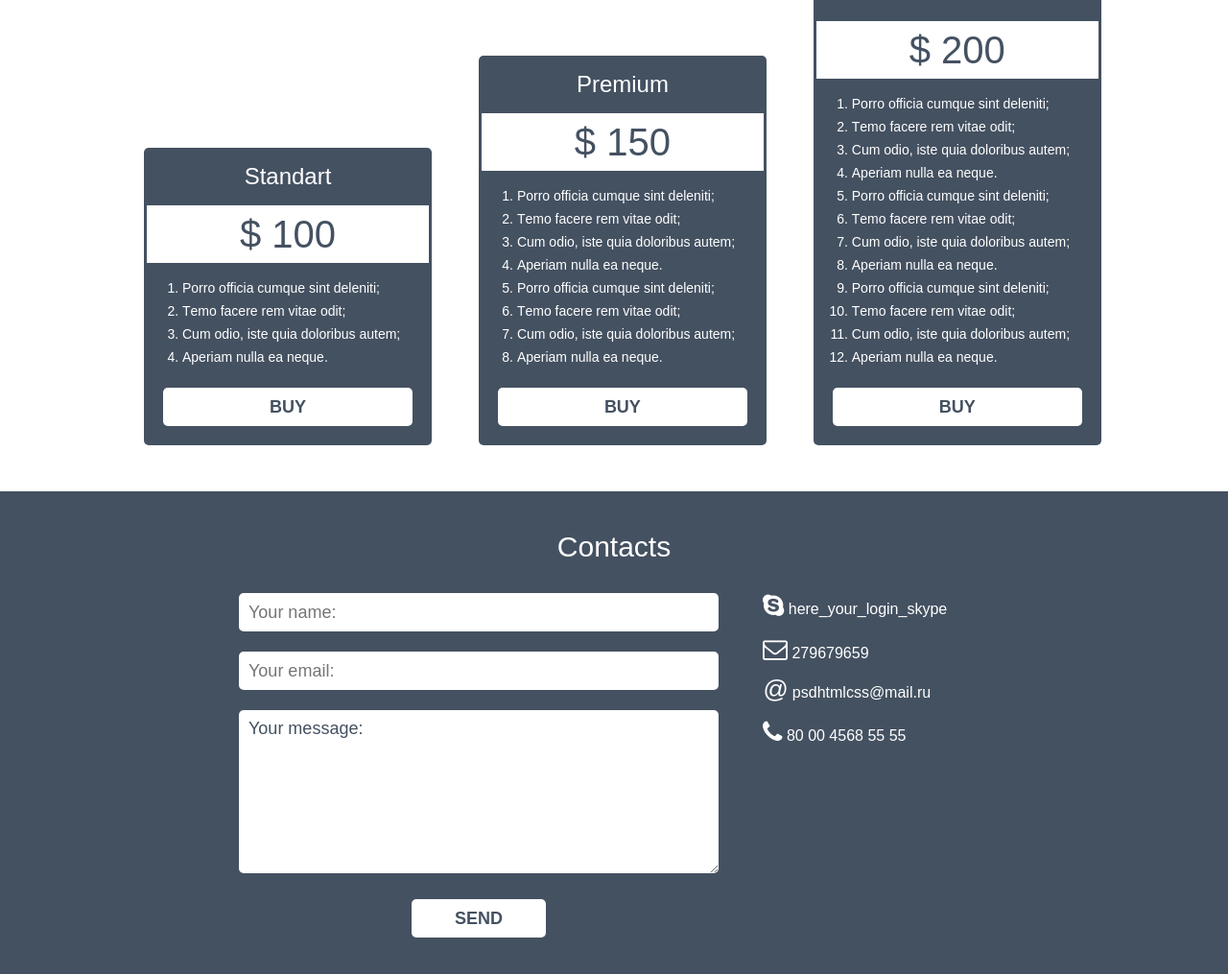
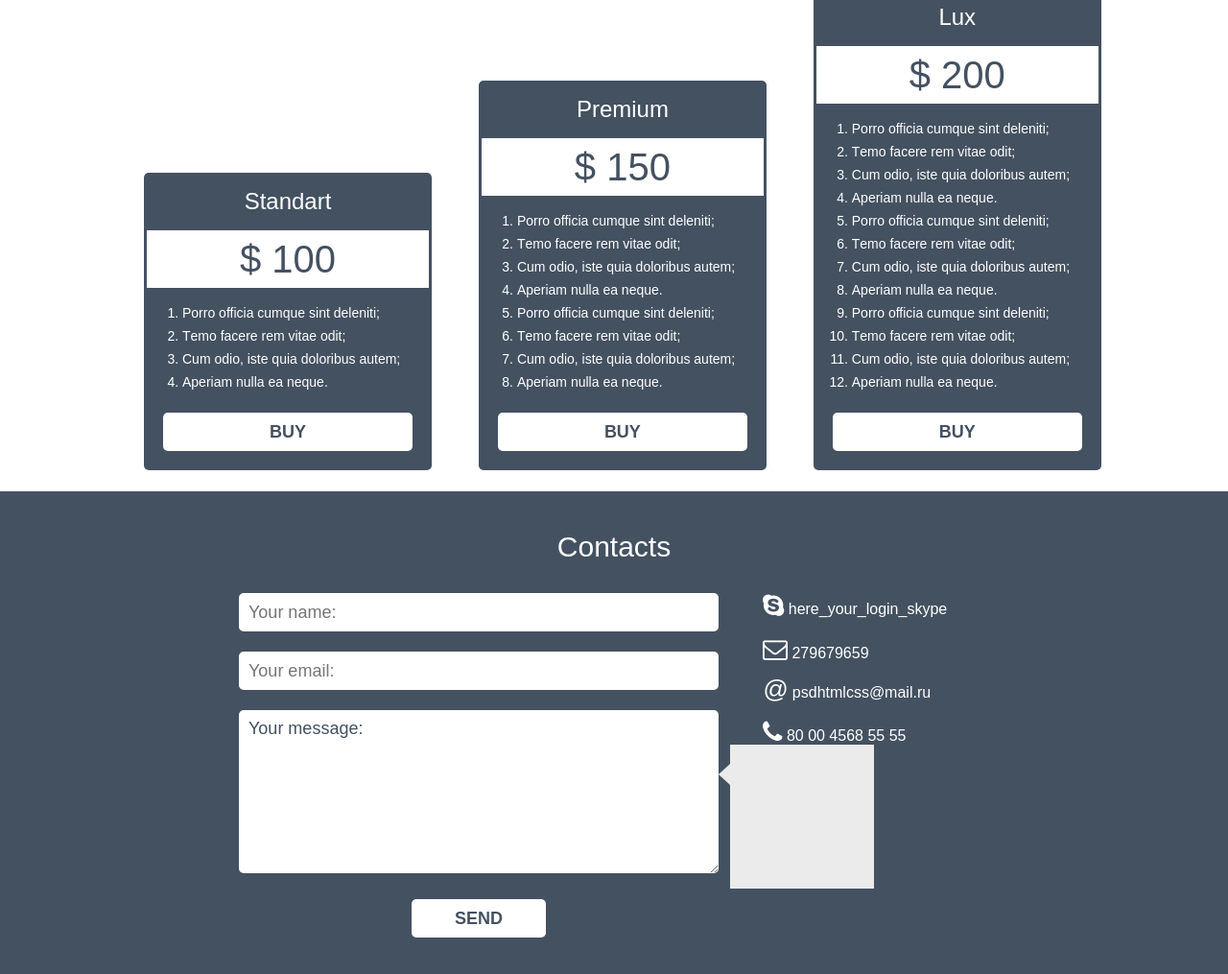
Before and after one commit to johnyrunman/landingpage2, a plain HTML site: page index.html in a window 1280 px wide. Shown: the part 2140-3155 px from the top of the page at 96% size. Drawn offline with Linux system fonts and the light colour scheme.

Commit message:
test div with arrow

```diff
--- a/css/sass/main.sass
+++ b/css/sass/main.sass
@@ -275,3 +275,21 @@ footer
 		i
 			color: #fff
 			font-size: 26px
+
+.arrow
+	float: left
+	padding: 0
+	margin: 0
+	margin-top: 20px
+	width: 0
+	height: 0
+	border-style: solid
+	border-width: 11.5px 12px 11.5px 0
+	border-color: transparent #ebebeb transparent transparent
+.data
+	float: left
+	padding: 0
+	margin: 0
+	width: 150px
+	height: 150px
+	background: #ebebeb
--- a/index.html
+++ b/index.html
@@ -124,7 +124,7 @@
 		<h2>Reviews</h2>
 		<div class="element">
 			<div class="photo"></div>
-			<div class="review"><p>Porro officia cumque sint deleniti nemo facere rem vitae odit inventore cum odio, iste quia doloribus autem aperiam nulla ea neque reprehenderit. Libero doloribus, possimus officiis sapiente necessitatibus commodi consectetur?</p>
+			<div class="review"></div><p>Porro officia cumque sint deleniti nemo facere rem vitae odit inventore cum odio, iste quia doloribus autem aperiam nulla ea neque reprehenderit. Libero doloribus, possimus officiis sapiente necessitatibus commodi consectetur?</p>
 				<a href="#" class="review_author">Lourens S.</a>
 			</div>
 		</div>
@@ -235,6 +235,10 @@
 			<p><i class="fa fa-envelope-o"></i> 279679659</p><br>
 			<p><i>@</i> psdhtmlcss@mail.ru</p><br>
 			<p><i class="fa fa-phone"></i> 80 00 4568 55 55</p>
+			<div class="box">
+			<div class="arrow"></div>
+			<div class="data"></div>
+		</div>
 		</div>
 	</footer>
 
```
Also changed, not shown: css/main.css.
